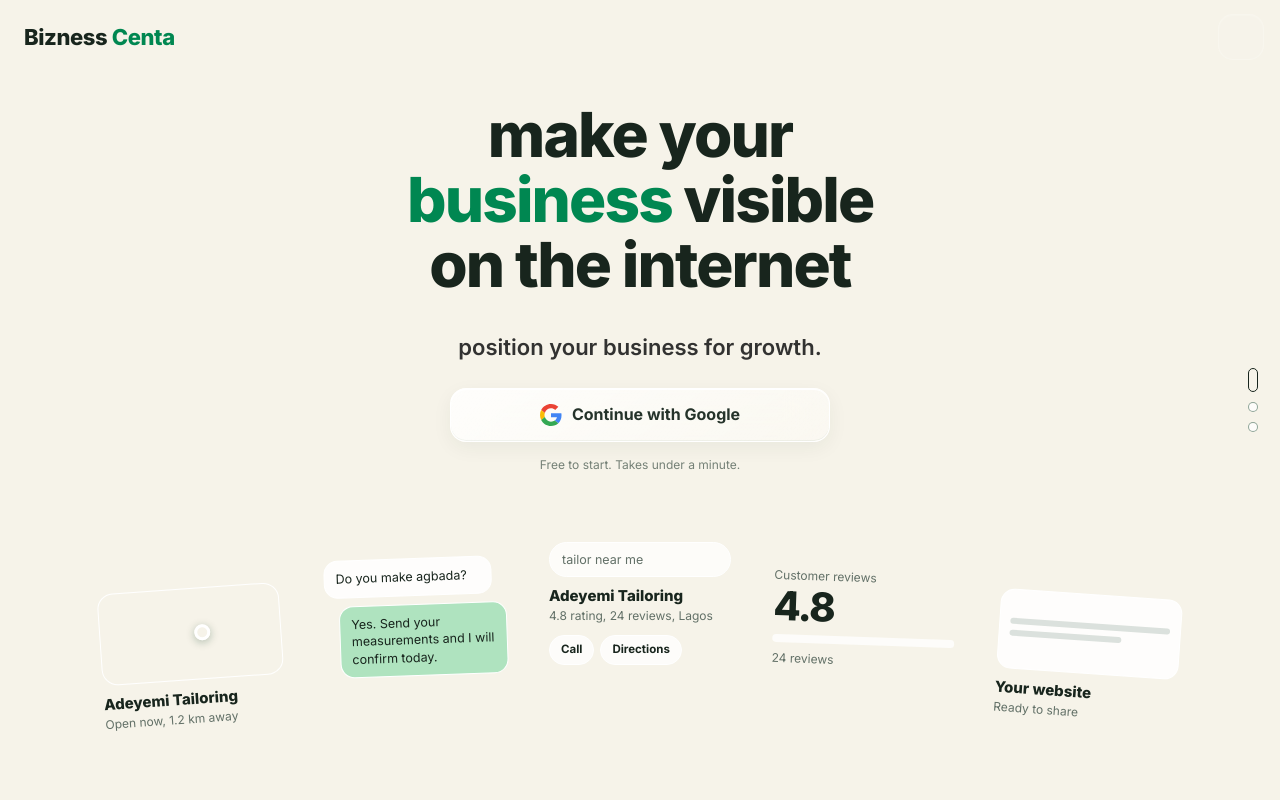
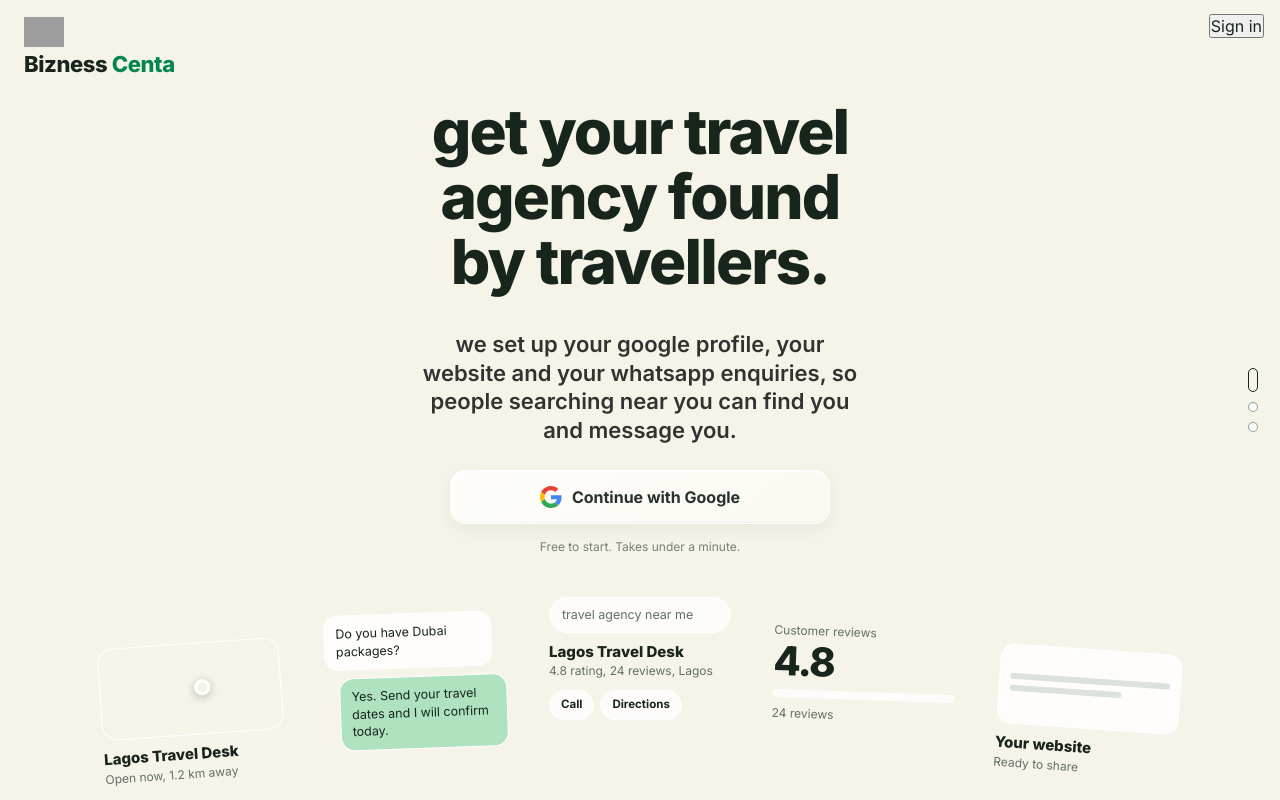
Before and after one commit to AfroDegen/BiznessCenta-Frontend, a React (Vite) app: page / in a window 1280 px wide. Built offline with nearby package versions, Linux system fonts and the light colour scheme; no server answers; grey boxes are pictures that could not be loaded.

Commit message:
Update Home.jsx

```diff
--- a/src/pages/Home.jsx
+++ b/src/pages/Home.jsx
@@ -1,8 +1,17 @@
-import { useEffect, useRef, useState } from "react";
+import { useRef, useState } from "react";
 import GoogleButton from "../components/GoogleButton";
 import Menu from "../components/Menu";
+import { signInWithGoogle } from "../services/auth";
 
-const WORDS = ["ideas", "product", "business", "brand"];
+/* Change the words here to retarget the page to another kind of business. */
+const COPY = {
+  title: "Get your travel agency found by travellers.",
+  sub: "We set up your Google profile, your website and your WhatsApp enquiries, so people searching near you can find you and message you.",
+  searchQuery: "travel agency near me",
+  businessName: "Lagos Travel Desk",
+  chatQuestion: "Do you have Dubai packages?",
+  chatAnswer: "Yes. Send your travel dates and I will confirm today.",
+};
 
 const STEPS = [
   {
@@ -12,13 +21,13 @@
   },
   {
     n: "02",
-    title: "Tell us about your business",
-    text: "Name, category, location and contact.",
+    title: "Answer a few quick questions",
+    text: "About your business, so we set things up properly.",
   },
   {
     n: "03",
-    title: "Make your brand easier for buyers to find on Google.",
-    text: "Google profile, website, reviews and WhatsApp enquiries, all set up for you.",
+    title: "Choose your plan",
+    text: "Google profile, website, reviews and WhatsApp enquiries, set up for you.",
   },
 ];
 
@@ -27,8 +36,8 @@
   if (type === "search") {
     return (
       <div className="pn-card">
-        <div className="pn-q">tailor near me</div>
-        <p className="pn-n">Adeyemi Tailoring</p>
+        <div className="pn-q">{COPY.searchQuery}</div>
+        <p className="pn-n">{COPY.businessName}</p>
         <p className="pn-m">4.8 rating, 24 reviews, Lagos</p>
         <div className="pn-chips">
           <span>Call</span>
@@ -44,7 +53,7 @@
         <div className="pn-map">
           <span className="pn-pin" />
         </div>
-        <p className="pn-n">Adeyemi Tailoring</p>
+        <p className="pn-n">{COPY.businessName}</p>
         <p className="pn-m">Open now, 1.2 km away</p>
       </div>
     );
@@ -53,8 +62,8 @@
   if (type === "chat") {
     return (
       <div className="pn-card">
-        <p className="pn-b pn-in">Do you make agbada?</p>
-        <p className="pn-b pn-out">Yes. Send your measurements and I will confirm today.</p>
+        <p className="pn-b pn-in">{COPY.chatQuestion}</p>
+        <p className="pn-b pn-out">{COPY.chatAnswer}</p>
       </div>
     );
   }
@@ -70,7 +79,6 @@
     );
   }
 
-  if (type === "site") {
   return (
     <div className="pn-card">
       <div className="pn-site">
@@ -85,28 +93,9 @@
   );
 }
 
-  return (
-    <div className="pn-card">
-      <p className="pn-open"><span className="pn-dot" />Open now</p>
-      <p className="pn-m">Closes 7 PM</p>
-      <div className="pn-chips">
-        <span>WhatsApp</span>
-      </div>
-    </div>
-  );
-}
-
 export default function Home() {
   const lpRef = useRef(null);
-  const [word, setWord] = useState(0);
   const [screen, setScreen] = useState(0);
-
-  useEffect(() => {
-    const timer = setInterval(() => {
-      setWord((w) => (w + 1) % WORDS.length);
-    }, 2400);
-    return () => clearInterval(timer);
-  }, []);
 
   function onScroll() {
     const el = lpRef.current;
@@ -133,26 +122,39 @@
         ))}
       </nav>
 
-      {/* Screen 1 - NEW HEADLINE */}
+      {/* Screen 1 */}
       <section className="lp-screen pn-screen">
         <header className="pn-header">
+          <div className="pn-lockup">
+            <img
+              src="/header-icon.png"
+              alt=""
+              width="40"
+              height="40"
+              className="pn-logo"
+            />
             <span className="pn-brand">
               <span className="pn-brand-w">Bizness</span>{" "}
               <span className="pn-brand-g">Centa</span>
             </span>
+          </div>
+
+          <div className="pn-actions">
+            <button
+              type="button"
+              className="pn-signin"
+              onClick={() => signInWithGoogle()}
+            >
+              Sign in
+            </button>
             <Menu />
+          </div>
         </header>
 
         <div className="pn-hero">
-          <h1 className="pn-title">
-            make your{" "}
-            <span className="pn-word" key={word}>
-              {WORDS[word]}
-            </span>{" "}
-            visible on the internet
-          </h1>
+          <h1 className="pn-title">{COPY.title}</h1>
 
-          <p className="pn-sub">position your business for growth.</p>
+          <p className="pn-sub">{COPY.sub}</p>
 
           <div className="lp-cta">
             <GoogleButton />
@@ -169,10 +171,10 @@
         </div>
       </section>
 
-      {/* Screen 2 - KEPT AS IS */}
+      {/* Screen 2 */}
       <section className="lp-screen lp-screen-preview">
         <div className="lp-body lp-body-light pn-body2">
-          <h2 className="lp-h2 lp-h2-dark">This is how customers find you.</h2>
+          <h2 className="lp-h2 lp-h2-dark">This is how travellers find you.</h2>
           <p className="lp-h2-sub lp-sub-dark">
             On Google Search, on Maps, and on WhatsApp.
           </p>
@@ -194,7 +196,7 @@
       {/* Screen 3 */}
       <section className="lp-screen lp-screen-2">
         <div className="lp-body">
-          <h2 className="lp-h2">Your customers are already searching.</h2>
+          <h2 className="lp-h2">Travellers are already searching.</h2>
           <p className="lp-h2-sub">Make sure they find you.</p>
 
           <div className="lp-steps">
```
Lines whose indentation alone changed are shown as unchanged.
